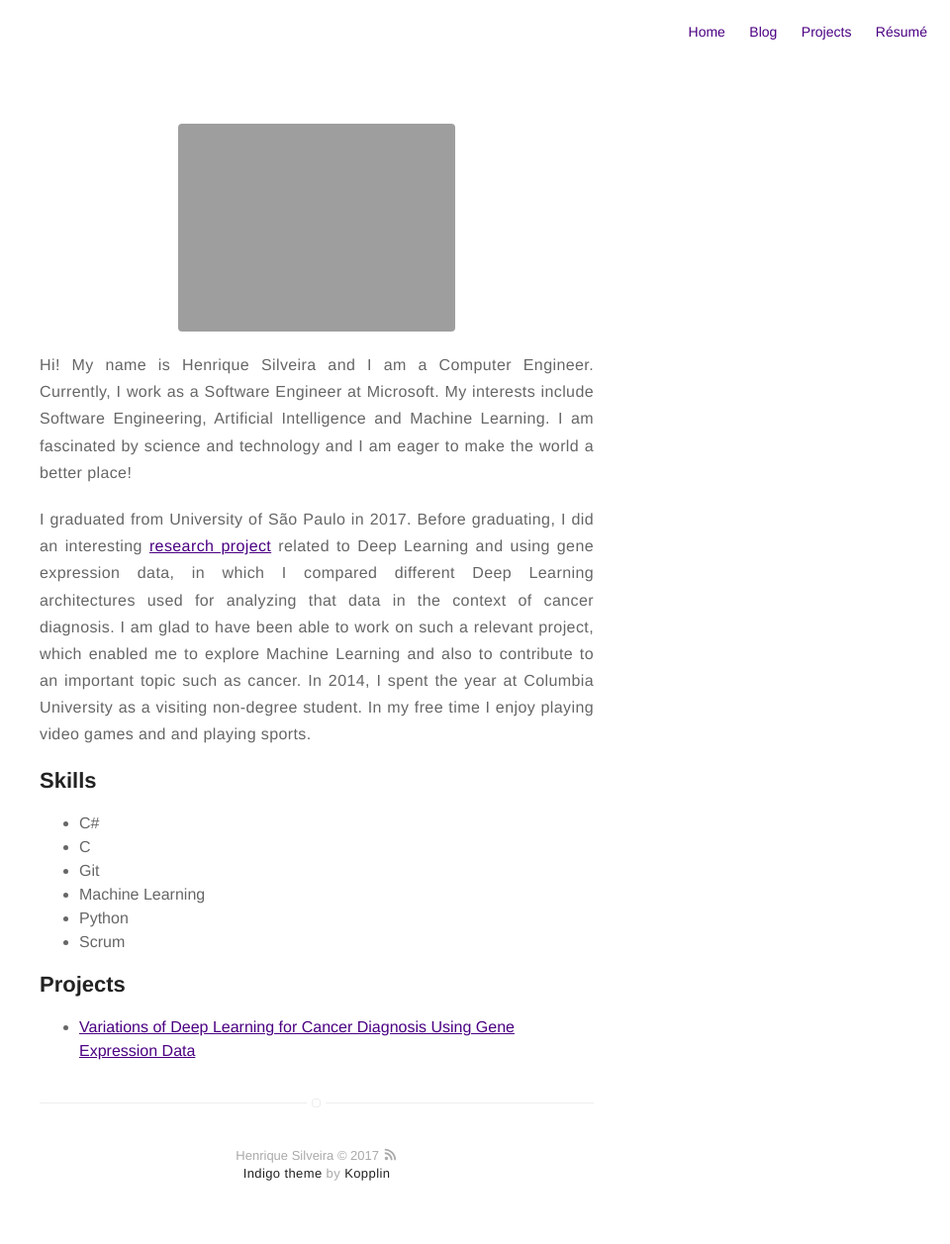
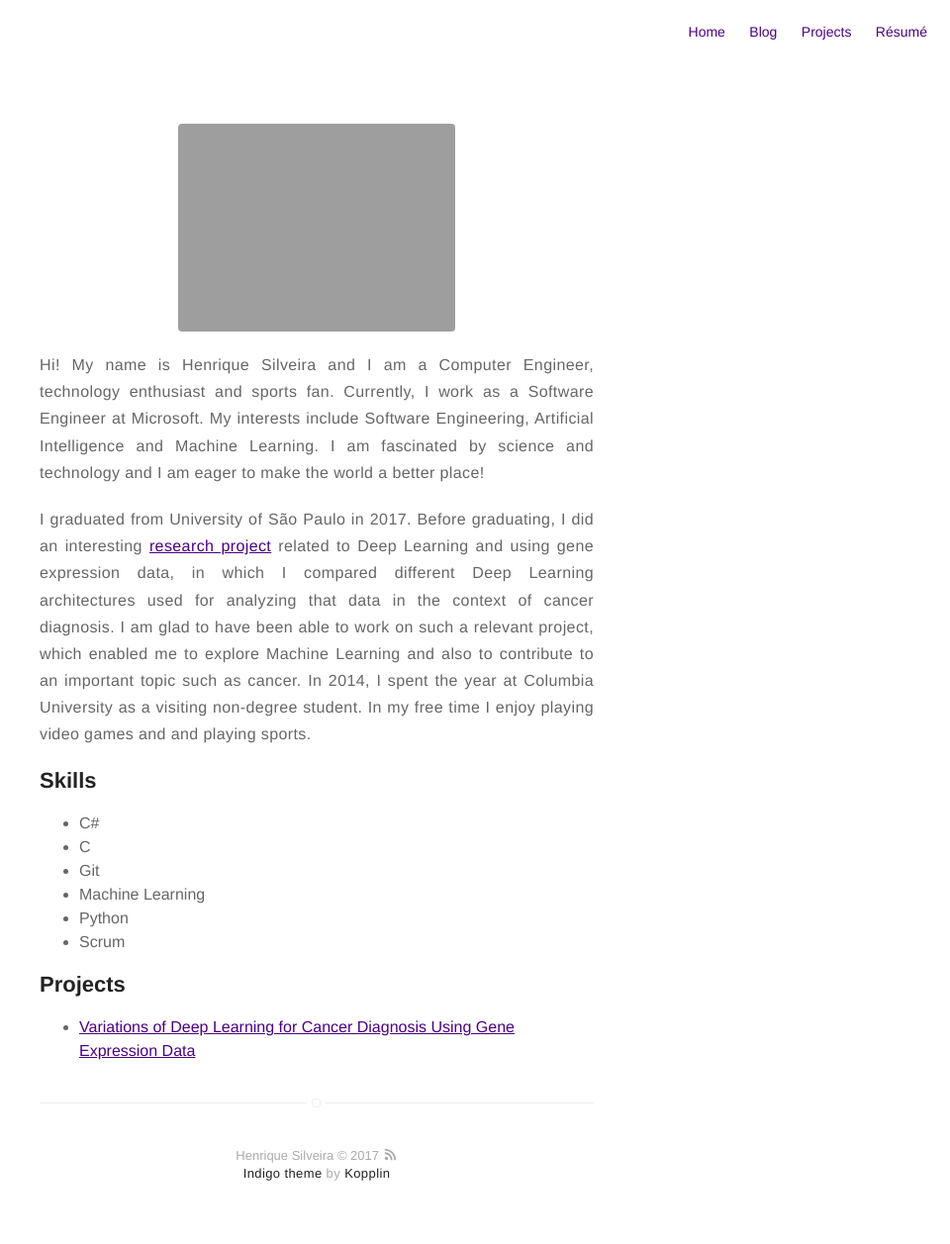
Before and after one commit to henrisilver/henrisilver.github.io, a Jekyll site: the page built from about.md, in a window 1280 px wide. Shown: the whole page at 99% size, without its empty margins (320-1280 px from the left). Built offline with Jekyll 4.4.1, drawn with Linux system fonts in a browser that asks for light colours.

Commit message:
Updating resume, bio and about me introduction

```diff
--- a/_config.yml
+++ b/_config.yml
@@ -1,6 +1,6 @@
 # main text of home
 name: Henrique Silveira
-bio: Software Engineer, technology enthusiast and sports fan.
+bio: Discovering the world brick by brick.
 
 # twitter summary info
 description: Welcome to Henrique Silveira's personal website! Here I talk about interesting projects and topics!
--- a/about.md
+++ b/about.md
@@ -4,7 +4,7 @@ layout: page
 ---
 ![Profile Image]({{ site.url }}/{{ site.picture }})
 
-<p>Hi! My name is Henrique Silveira and I am a Computer Engineer. Currently, I work as a Software Engineer at Microsoft. My interests include Software Engineering, Artificial Intelligence and Machine Learning. I am fascinated by science and technology and I am eager to make the world a better place!
+<p>Hi! My name is Henrique Silveira and I am a Computer Engineer, technology enthusiast and sports fan. Currently, I work as a Software Engineer at Microsoft. My interests include Software Engineering, Artificial Intelligence and Machine Learning. I am fascinated by science and technology and I am eager to make the world a better place!
 </p>
 {: .text-justify}
 
```
Also changed, not shown: 1 other file.
